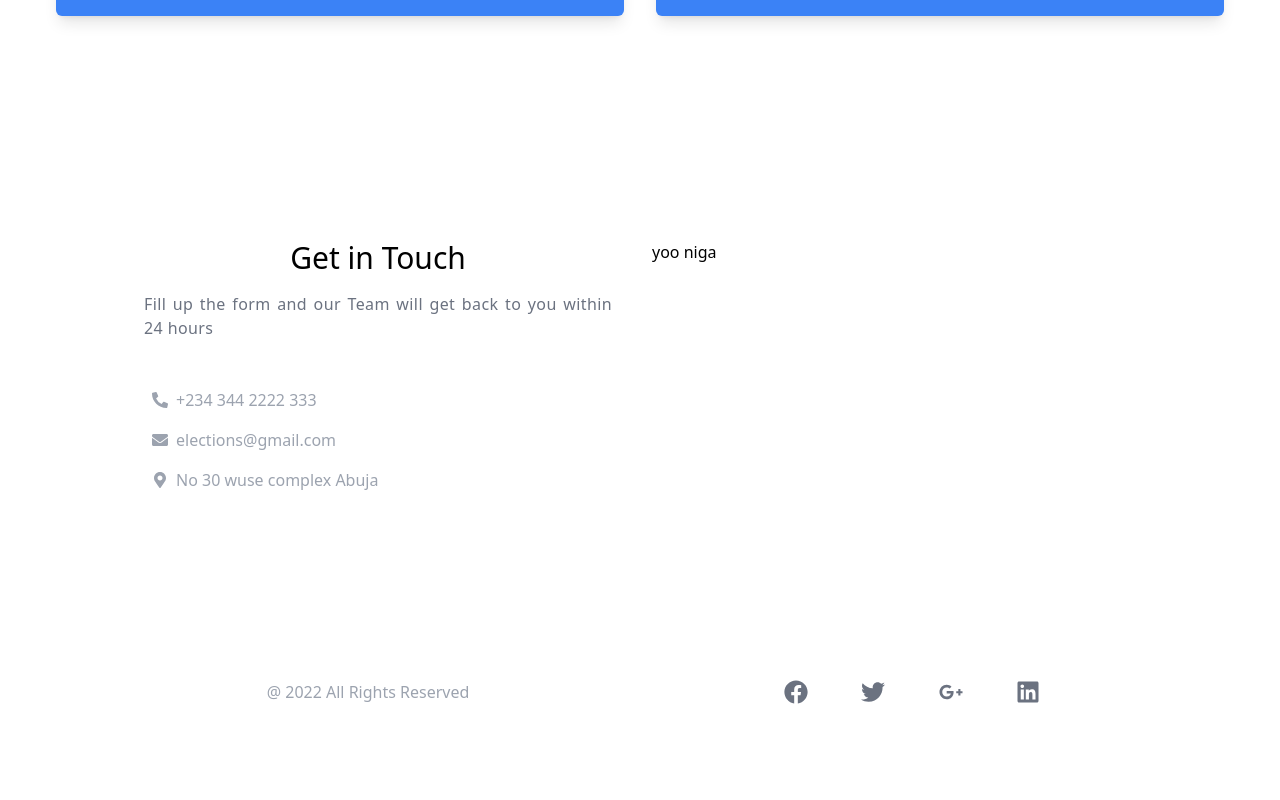
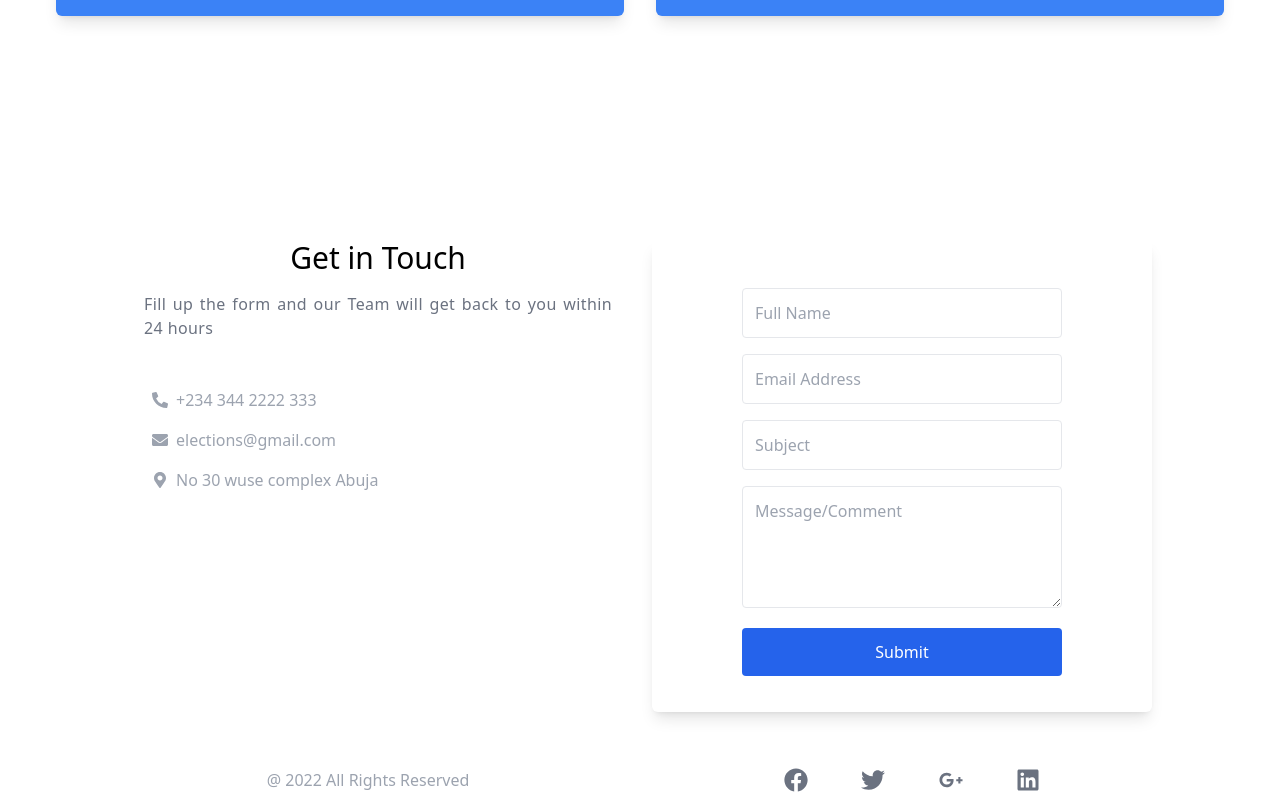
Before and after one commit to sammy-code98/elections, a Next.js app: page / in a window 1280 px wide. Shown: the part 2878-3678 px from the top of the page. Before the commit the page ends 3590 px from the top, so only its background shows below. Built offline with nearby package versions, Linux system fonts and the light colour scheme.

Commit message:
feat: add form component

```diff
--- a/components/Contact/Contact.jsx
+++ b/components/Contact/Contact.jsx
@@ -1,12 +1,12 @@
 import React from "react";
 import { FaPhoneAlt, FaEnvelope, FaMapMarkerAlt } from "react-icons/fa";
-import Form from "./Form"
+import Form from "./Form";
 
 export default function Contact() {
   return (
     <section
       id="contact"
-      className="grid grid-cols-2 gap-6 px-32 justify-center	 h-96  mt-48"
+      className="grid grid-cols-2 gap-6 px-32 justify-center	 h-full  mt-48"
     >
       <div>
         <div className="text-center text-3xl">Get in Touch </div>
@@ -26,7 +26,7 @@ export default function Contact() {
         </div>
       </div>
       <div>
-        <Form/>
+        <Form />
       </div>
     </section>
   );
--- a/components/Contact/Form.js
+++ b/components/Contact/Form.js
@@ -1,7 +1,50 @@
-import React from 'react';
+import React from "react";
 
 function Form() {
-  return <div>yoo niga</div>;
+  return (
+    <div>
+      <form>
+        <div className="bg-gray-lighter shadow-lg h-full rounded-md w-full flex flex-col-1">
+          <div className="container max-w-sm mx-auto flex-1 flex flex-col items-center justify-center px-2">
+            <div className="bg-white px-6 py-8  mt-4 text-black w-full">
+              <input
+                type="text"
+                className="block border border-grey-light w-full p-3 rounded mb-4"
+                name="fullName"
+                placeholder="Full Name"
+              />
+              <input
+                type="email"
+                className="block border border-grey-light w-full p-3 rounded mb-4"
+                name="email"
+                placeholder="Email Address"
+              />
+              <input
+                type="text"
+                className="block border border-grey-light w-full p-3 rounded mb-4"
+                name="subject"
+                placeholder="Subject"
+              />
+              <textarea
+                className="block border border-grey-light w-full p-3 rounded mb-4"
+                name="message"
+                placeholder="Message/Comment"
+                cols="10"
+                rows="4"
+                type="textarea"
+              ></textarea>
+                <button
+              type="submit"
+              className="w-full text-center py-3 rounded bg-blue-600 text-white hover:bg-green-dark focus:outline-none my-1"
+            >
+              Submit
+            </button>
+            </div>
+          </div>
+        </div>
+      </form>
+    </div>
+  );
 }
 
 export default Form;
```
